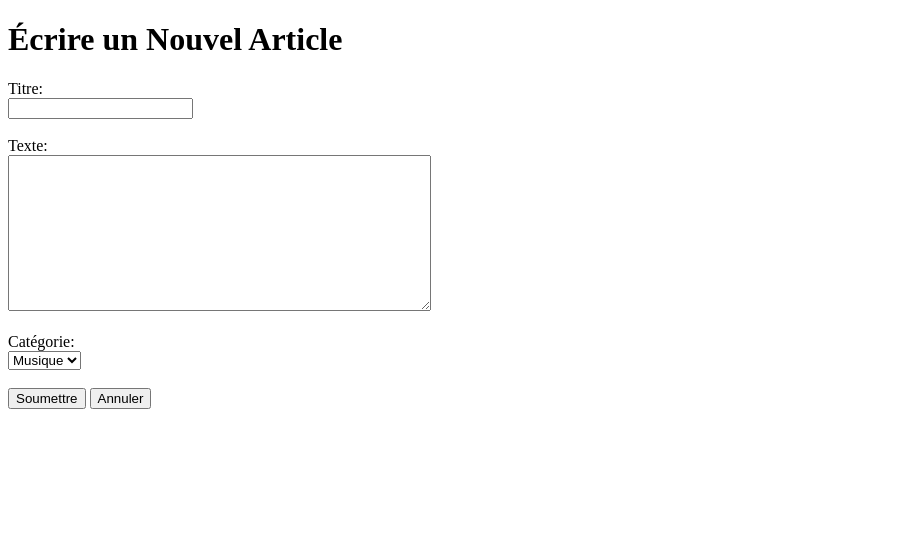
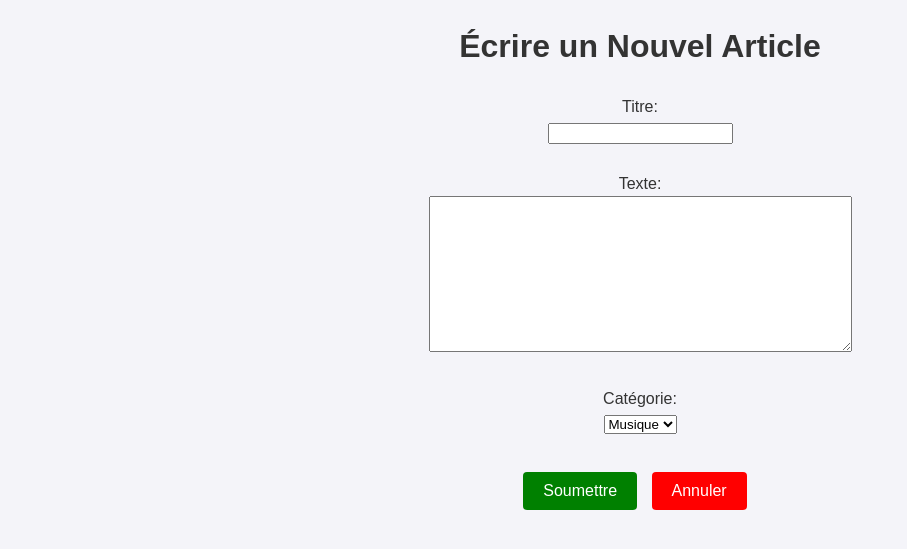
Before and after one commit to AntoineEugenie/Blog-PHP, a PHP site: page /article.php in a window 1280 px wide. Shown: the top 549 px of the page, without its empty margins (0-907 px from the left). Run offline with PHP 8.4, Linux system fonts and the light colour scheme; the visitor is signed in with stand-in values (Sample User, id 1).

Commit message:
css of article.php and documentation of index.php

```diff
--- a/article.php
+++ b/article.php
@@ -3,6 +3,8 @@
 <head>
     <meta charset="UTF-8">
     <meta name="viewport" content="width=device-width, initial-scale=1.0">
+
+    <link rel="stylesheet" href="styles.css">
     <title>Écrire un Article</title>
 </head>
 <body>
--- a/styles.css
+++ b/styles.css
@@ -122,7 +122,7 @@ div a {
 }
 
 .post-preview.lieux {
-    border-left: 10px solid d6dc12;
+    border-left: 10px solid #d6dc12;
 }
 
 .post-preview.jeux {
@@ -188,3 +188,31 @@ button.tous:hover {
     background-color: #cccccc;
     cursor: not-allowed;
 }
+
+input[type="submit"] {
+    background-color: green;
+    color: white;
+    border: none;
+    padding: 10px 20px;
+    cursor: pointer;
+    border-radius: 4px;
+    font-size: 1em;
+}
+
+input[type="submit"]:hover {
+    background-color: darkgreen;
+}
+
+button[type="button"] {
+    background-color: red;
+    color: white;
+    border: none;
+    padding: 10px 20px;
+    cursor: pointer;
+    border-radius: 4px;
+    font-size: 1em;
+}
+
+button[type="button"]:hover {
+    background-color: darkred;
+}
```
Also changed, not shown: index.php (+29 -0 lines).
